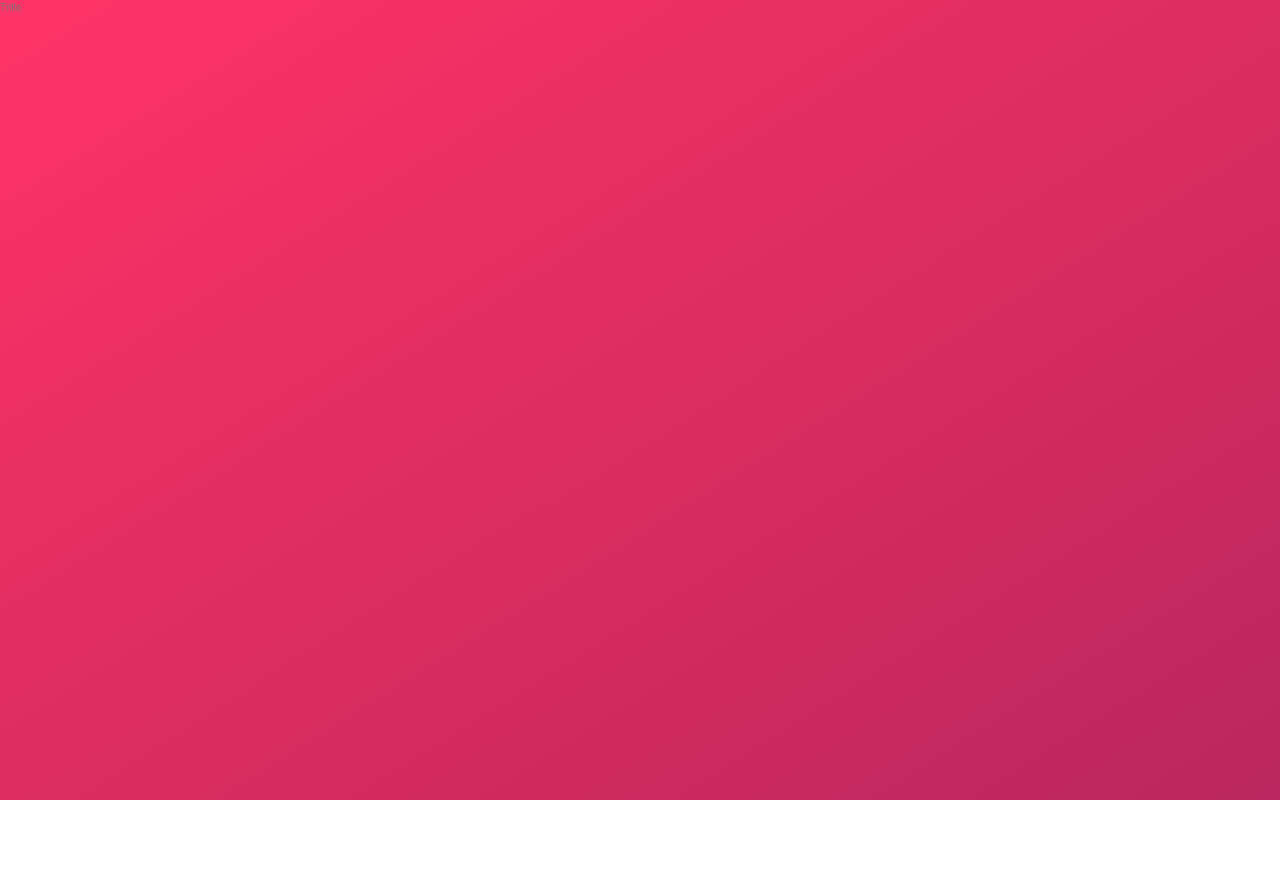
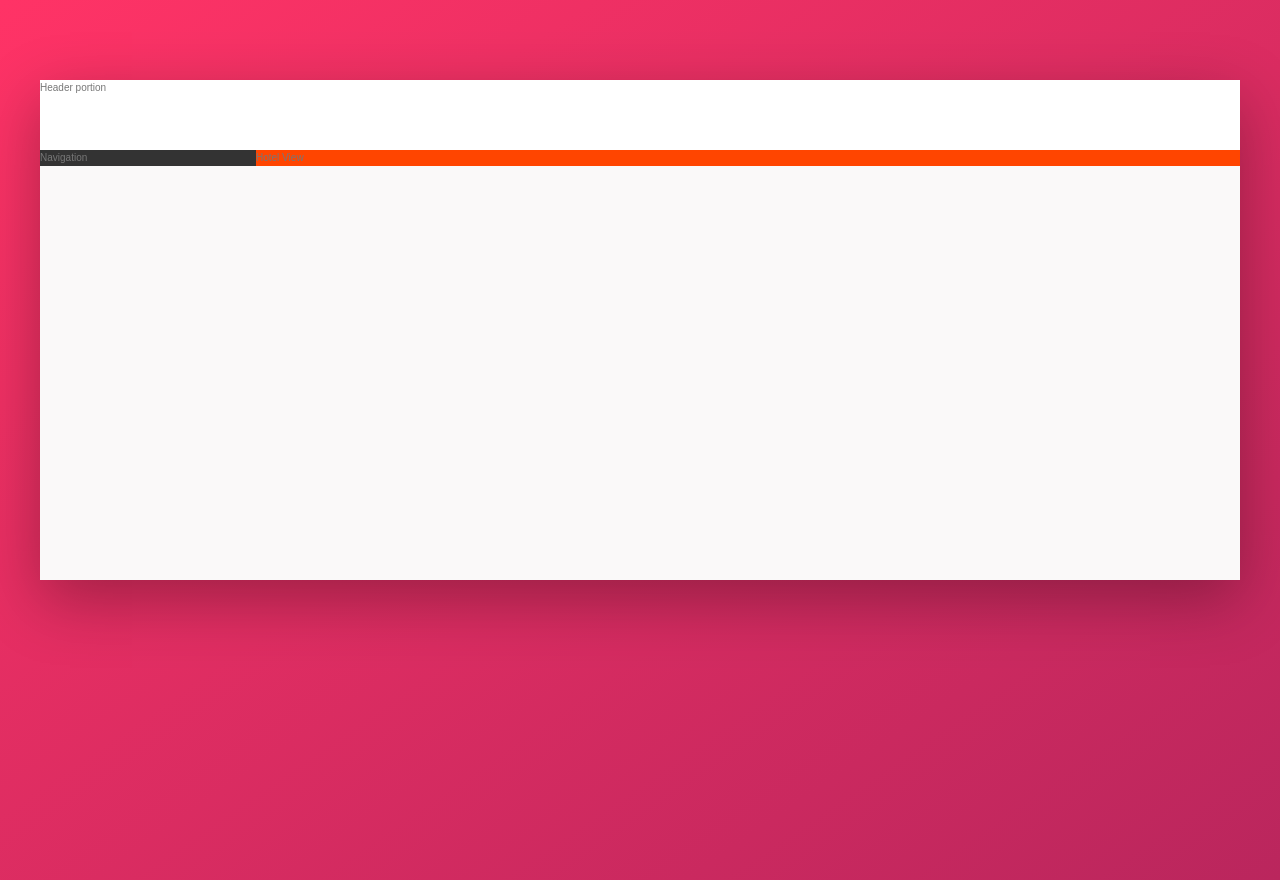
Before and after one commit to KSamra/css-practice-2, a website: page index.html in a window 1280 px wide. Before the commit the page ends 800 px from the top, so only its background shows below. Drawn offline with Linux system fonts and the light colour scheme.

Commit message:
basic seperation of layout containers

```diff
--- a/index.html
+++ b/index.html
@@ -11,6 +11,22 @@
         <title>trillo &mdash; Your all-in-one booking app</title>
     </head>
     <body>
-        Trillo
+        <!-- Main application container -->
+        <div class="container">
+            <header class="header">
+                Header portion
+            </header>
+
+            <!-- below the header -->
+            <div class="content">
+                <!-- left sidebar -->
+                <nav class="sidebar">
+                    Navigation
+                </nav>
+                <main class="hotel-view">
+                    Hotel View
+                </main>
+            </div>
+        </div>
     </body>
 </html>
--- a/sass/_base.scss
+++ b/sass/_base.scss
@@ -31,6 +31,8 @@ Grey dark 3: #999
  --color-grey-dark-1: #333;
  --color-grey-dark-2: #777;
  --color-grey-dark-3: #999;
+
+ --shadow-dark: 0 2rem 6rem rgba(0,0,0,.3);
 }
 
 *{
--- a/sass/_layout.scss
+++ b/sass/_layout.scss
@@ -0,0 +1,32 @@
+.container {
+  max-width: 120rem;
+  margin: 8rem auto;
+  background-color: var(--color-grey-light-1);
+  box-shadow: var(--shadow-dark);
+
+  min-height: 50rem;
+}
+
+.header {
+  height: 7rem;
+  background-color: #fff;
+  border-bottom: var(--color-grey-light-2);
+}
+
+.content {
+  display: flex;
+}
+
+.sidebar {
+  background-color: var(--color-grey-dark-1);
+  //Order of args: flex-grow, flex-shrink, flex-basis
+  flex: 0 0 18%;
+  //takes up 18% of it's container
+}
+
+.hotel-view{
+  background-color: #fff;
+  background-color: orangered;
+  flex: 1;
+  //take up the remaining portion of its flex-container
+}
```
Also changed, not shown: css/style.css.
